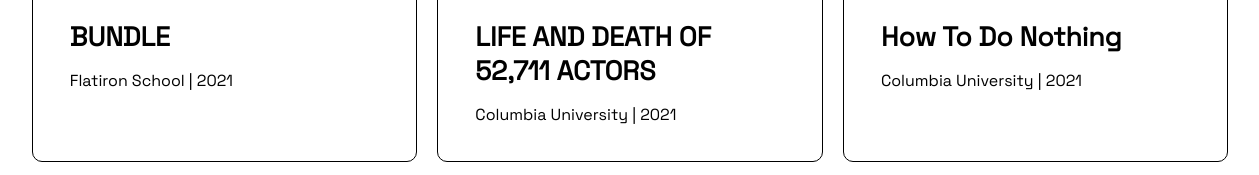
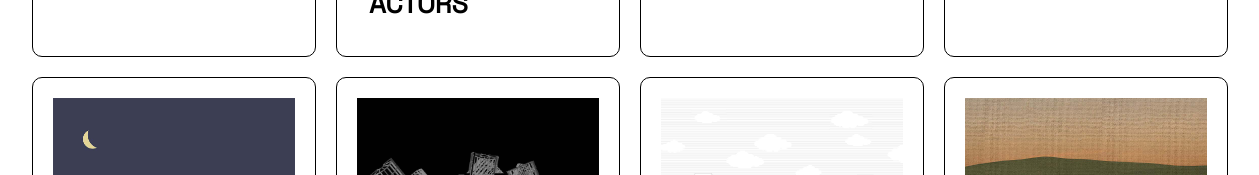
Before and after one commit to taka-2628/portfolio, a React (Create React App) app: page / in a window 1536 px wide. Shown: the part 917-1092 px from the top of the page, without its empty margins (138-1397 px from the left). Built offline with nearby package versions, Linux system fonts and the light colour scheme.

Commit message:
feat: selected-work component made responsive

```diff
--- a/src/components/SelectedWorks.js
+++ b/src/components/SelectedWorks.js
@@ -12,9 +12,6 @@
           <a href={project.url} target="_blank" rel="noopener noreferrer" className="linkgg">
             <h2 className="title">{project.title}</h2>
           </a>
-          <p className="project-detail">
-            {project.school} | {project.year}
-          </p>
         </div>
       </div>
     )
@@ -29,9 +26,6 @@
           <Link to={`space-design-tech/${project.id}`} className="linkgg">
             <h2 className="title">{project.title}</h2>
           </Link>
-          <p className="project-detail">
-            {project.detail.school} | {project.detail.year}
-          </p>
         </div>
       </div>
     )
--- a/src/data/data.js
+++ b/src/data/data.js
@@ -117,6 +117,7 @@
       image5: mgiHTDN5Gadget,
       image6: mgiHTDN6Gadget,
     },
+    tags: [ web ],
     selected: true
   },
   {
@@ -143,6 +144,7 @@
       image6: mgiSharedKitchen6Test,
       image7: mgiSharedKitchen7Test,
     },
+    tags: [ web ],
     selected: true
   },
   {
--- a/src/stylesheets/Home.css
+++ b/src/stylesheets/Home.css
@@ -39,11 +39,38 @@
 #selected-works {
   padding-bottom: 40px;
 }
-.grid-container {
-  display: grid;
-  grid-column-gap: 20px;
-  grid-row-gap: 20px;
-  grid-template-columns: minmax(0, 1fr) minmax(0, 1fr) minmax(0, 1fr);
+
+@media (min-width: 480px) {
+  .grid-container {
+    display: grid;
+    grid-column-gap: 20px;
+    grid-row-gap: 20px;
+    grid-template-columns: minmax(0, 1fr);
+  }
+}
+@media (min-width: 768px) {
+  .grid-container {
+    display: grid;
+    grid-column-gap: 20px;
+    grid-row-gap: 20px;
+    grid-template-columns: minmax(0, 1fr) minmax(0, 1fr);
+  }
+}
+@media (min-width: 1024px) {
+  .grid-container {
+    display: grid;
+    grid-column-gap: 20px;
+    grid-row-gap: 20px;
+    grid-template-columns: minmax(0, 1fr) minmax(0, 1fr) minmax(0, 1fr);
+  }
+}
+@media (min-width: 1400px) {
+  .grid-container {
+    display: grid;
+    grid-column-gap: 20px;
+    grid-row-gap: 20px;
+    grid-template-columns: minmax(0, 1fr) minmax(0, 1fr) minmax(0, 1fr) minmax(0, 1fr);
+  }
 }
 
 .grid-item {
```
